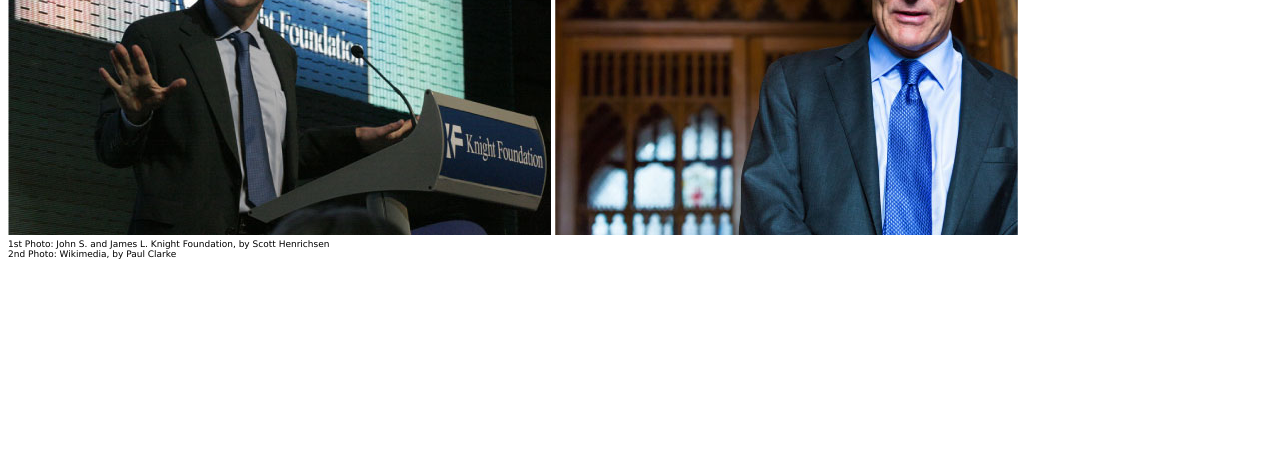
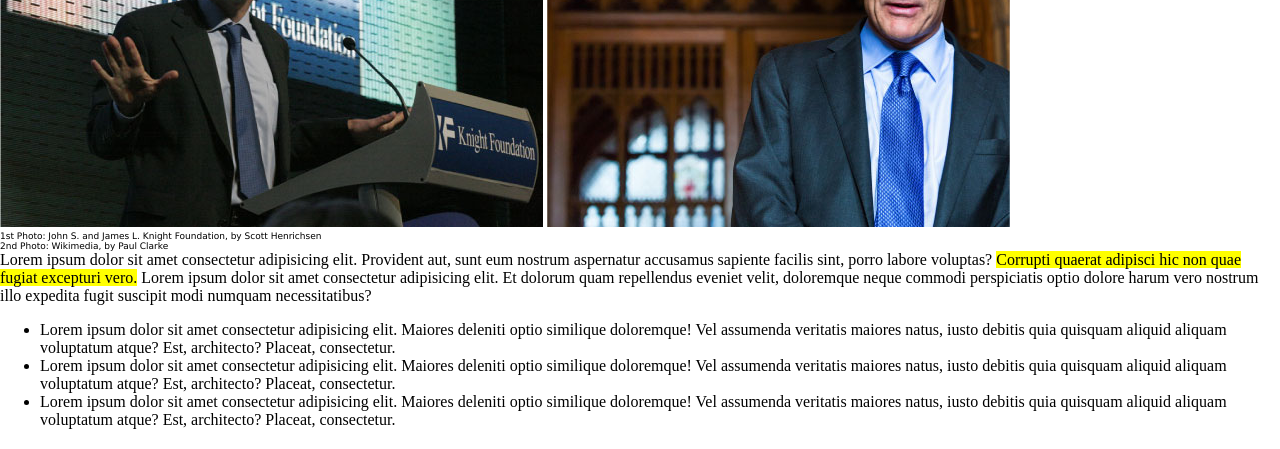
Before and after one commit to anto991nio/html-css-booleaner, a plain HTML site: page index.html in a window 1280 px wide. Shown: the part 351-800 px from the top of the page. Drawn offline with Linux system fonts and the light colour scheme.

Commit message:
Aggiunge lista

```diff
--- a/index.html
+++ b/index.html
@@ -35,6 +35,20 @@
             <div class="photo"> 2nd Photo: Wikimedia, by Paul Clarke</div>
         </section>
 
+          <!-- Paragrafi -->
+          <section>
+              <div>Lorem ipsum dolor sit amet consectetur adipisicing elit. Provident aut, sunt eum nostrum aspernatur accusamus sapiente facilis sint, porro labore voluptas? <span class="evidenzia">Corrupti quaerat adipisci hic non quae fugiat excepturi vero.</span>  Lorem ipsum dolor sit amet consectetur adipisicing elit. Et dolorum quam repellendus eveniet velit, doloremque neque commodi perspiciatis optio dolore harum vero nostrum illo expedita fugit suscipit modi numquam necessitatibus?</div>
+          </section>
+
+          <!-- Elementi Lista -->
+          <section>
+              <ul>
+                  <li>Lorem ipsum dolor sit amet consectetur adipisicing elit. Maiores deleniti optio similique doloremque! Vel assumenda veritatis maiores natus, iusto debitis quia quisquam aliquid aliquam voluptatum atque? Est, architecto? Placeat, consectetur.</li>
+                  <li>Lorem ipsum dolor sit amet consectetur adipisicing elit. Maiores deleniti optio similique doloremque! Vel assumenda veritatis maiores natus, iusto debitis quia quisquam aliquid aliquam voluptatum atque? Est, architecto? Placeat, consectetur.</li>
+                  <li>Lorem ipsum dolor sit amet consectetur adipisicing elit. Maiores deleniti optio similique doloremque! Vel assumenda veritatis maiores natus, iusto debitis quia quisquam aliquid aliquam voluptatum atque? Est, architecto? Placeat, consectetur.</li>
+              </ul>
+          </section>
+
 
 
 
--- a/style.css
+++ b/style.css
@@ -1,9 +1,15 @@
+body {
+    max-width: 1500px;
+    margin: auto;
+}
+
 .pattern {
     background-image: url(pattern.png);
     background-color: rgb(78    , 160, 255);
     background-size: contain;
     height: 100px;
 }
+
 
 #written {
     color: rgb(112, 200, 238 );
@@ -13,3 +19,7 @@
     font-family: 'Lucida Sans', 'Lucida Sans Regular', 'Lucida Grande', 'Lucida Sans Unicode', Geneva, Verdana, sans-serif;
     font-size: 9px;
 }
+
+.evidenzia{
+    background-color: yellow;
+}
```
